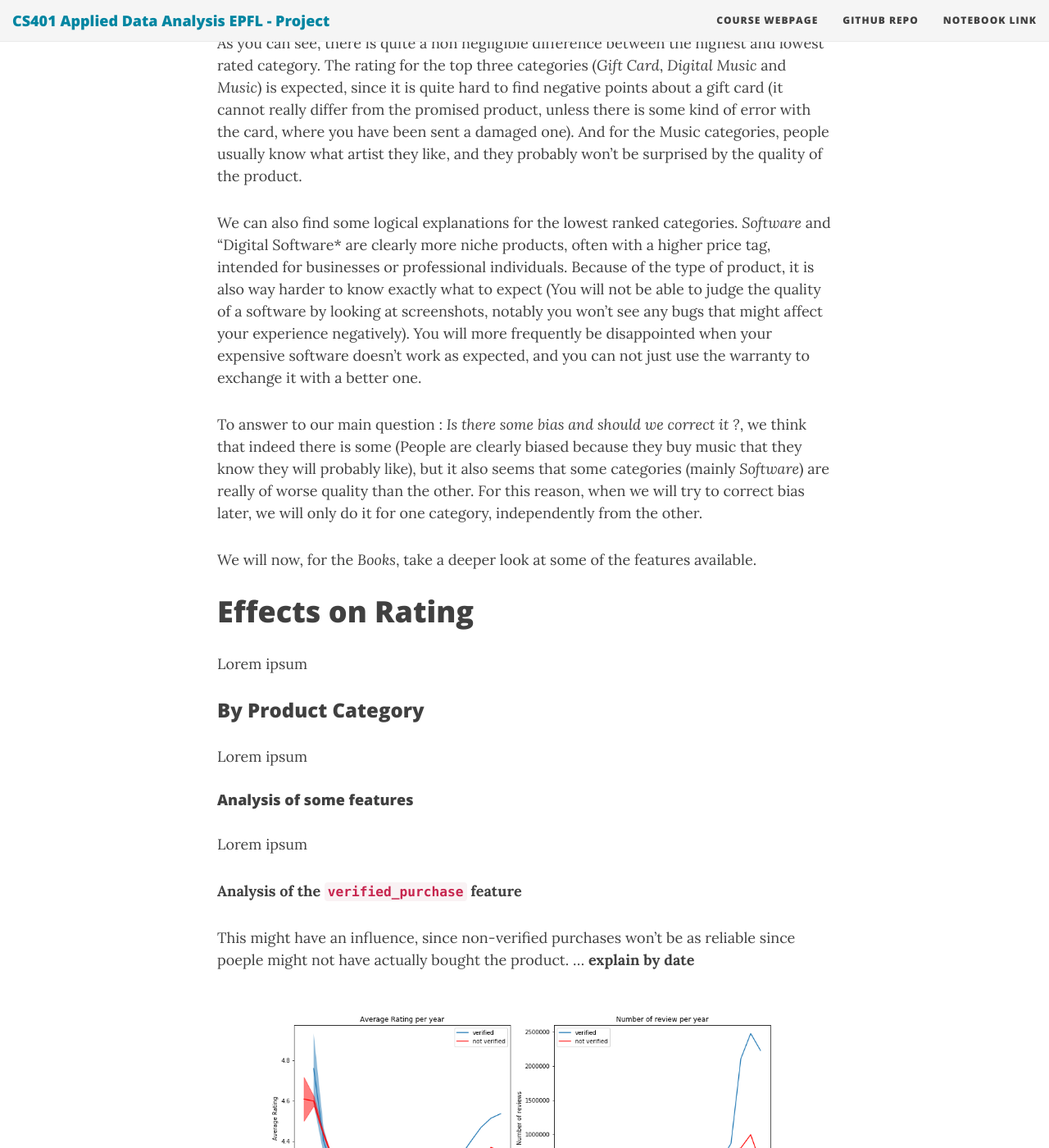
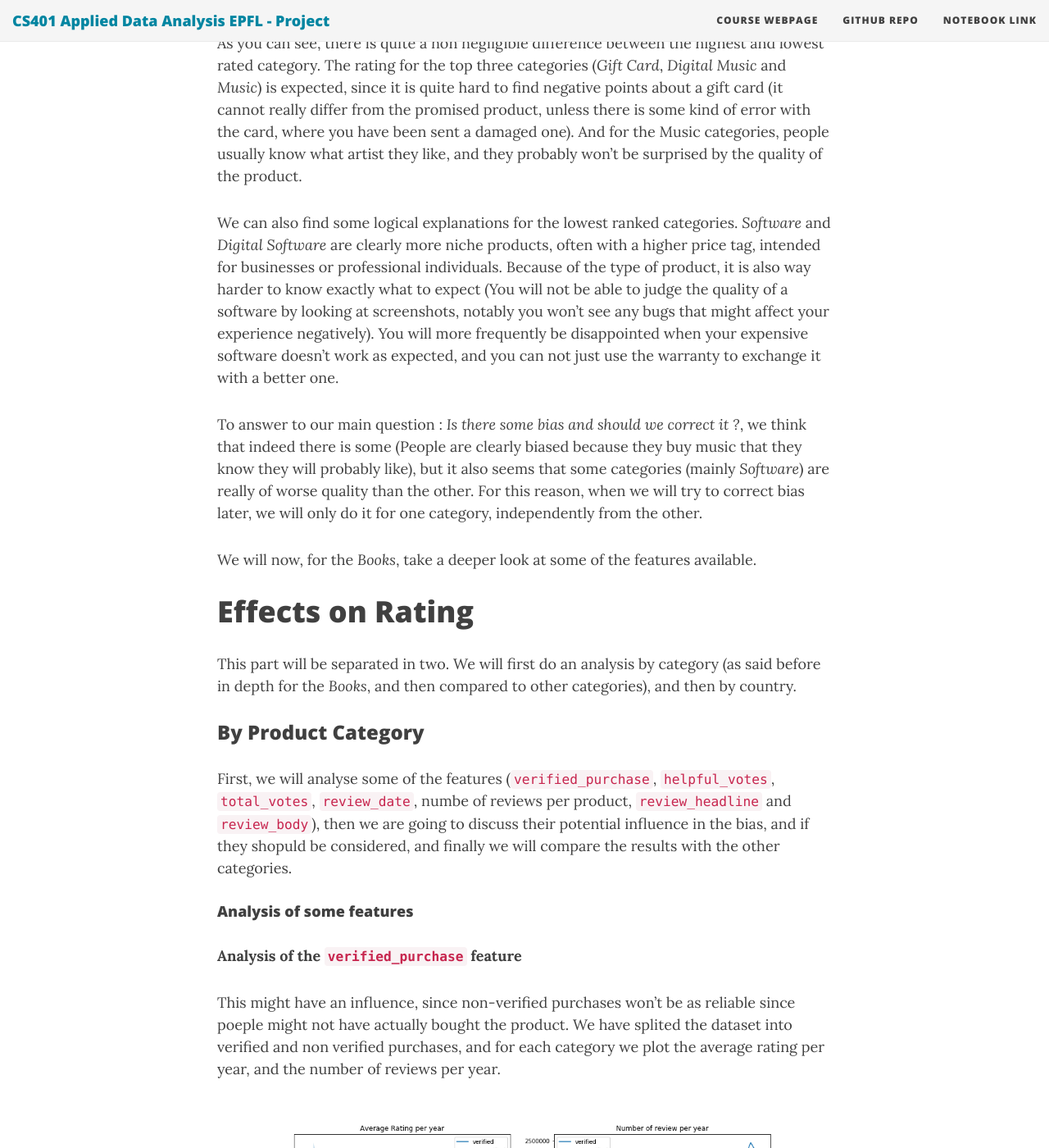
Before and after one commit to ada-lyn/ada-lyn.github.io, a Jekyll site: the page built from index.md, in a window 1280 px wide and 1400 px high, scrolled down 4354 px. Shown: the whole window at 82% size. Built offline with Jekyll 4.4.1, drawn with Linux system fonts in a browser that asks for light colours; nearby versions of some CDN libraries.

Commit message:
Introduction to feature analysis

```diff
--- a/index.md
+++ b/index.md
@@ -60,7 +60,7 @@ We also took a quick look at the average rating (the number of stars given by th
 
 As you can see, there is quite a non negligible difference between the highest and lowest rated category. The rating for the top three categories (*Gift Card*, *Digital Music* and *Music*) is expected, since it is quite hard to find negative points about a gift card (it cannot really differ from the promised product, unless there is some kind of error with the card, where you have been sent a damaged one). And for the Music categories, people usually know what artist they like, and they probably won't be surprised by the quality of the product.
 
-We can also find some logical explanations for the lowest ranked categories. *Software* and "Digital Software* are clearly more niche products, often with a higher price tag, intended for businesses or professional individuals. Because of the type of product, it is also way harder to know exactly what to expect (You will not be able to judge the quality of a software by looking at screenshots, notably you won't see any bugs that might affect your experience negatively). You will more frequently be disappointed when your expensive software doesn't work as expected, and you can not just use the warranty to exchange it with a better one.
+We can also find some logical explanations for the lowest ranked categories. *Software* and *Digital Software* are clearly more niche products, often with a higher price tag, intended for businesses or professional individuals. Because of the type of product, it is also way harder to know exactly what to expect (You will not be able to judge the quality of a software by looking at screenshots, notably you won't see any bugs that might affect your experience negatively). You will more frequently be disappointed when your expensive software doesn't work as expected, and you can not just use the warranty to exchange it with a better one.
 
 To answer to our main question : *Is there some bias and should we correct it ?*, we think that indeed there is some (People are clearly biased because they buy music that they know they will probably like), but it also seems that some categories (mainly *Software*) are really of worse quality than the other. For this reason, when we will try to correct bias later, we will only do it for one category, independently from the other.
 
@@ -68,19 +68,17 @@ We will now, for the *Books*, take a deeper look at some of the features availab
 
 # Effects on Rating
 
-Lorem ipsum
+This part will be separated in two. We will first do an analysis by category (as said before in depth for the *Books*, and then compared to other categories), and then by country.
 
 ### By Product Category
 
-Lorem ipsum
+First, we will analyse some of the features (`verified_purchase`, `helpful_votes`, `total_votes`, `review_date`, numbe of reviews per product, `review_headline` and `review_body`), then we are going to discuss their potential influence in the bias, and if they shopuld be considered, and finally we will compare the results with the other categories.
 
 ####  Analysis of some features
 
-Lorem ipsum
-
 **Analysis of the `verified_purchase` feature**
 
-This might have an influence, since non-verified purchases won't be as reliable since poeple might not have actually bought the product. ... **explain by date**
+This might have an influence, since non-verified purchases won't be as reliable since poeple might not have actually bought the product. We have splited the dataset into verified and non verified purchases, and for each category we plot the average rating per year, and the number of reviews per year.
 
 ![Number of verified reviews for each year](/img/other/verified_by_year.png)
 
```
